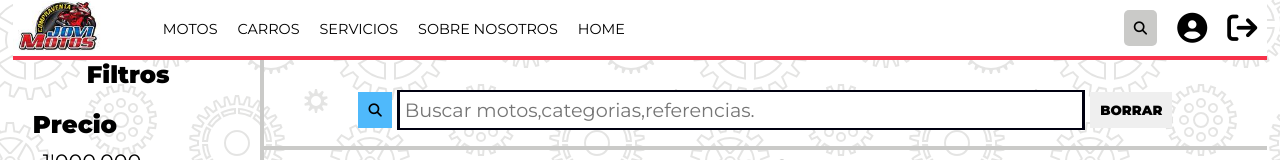
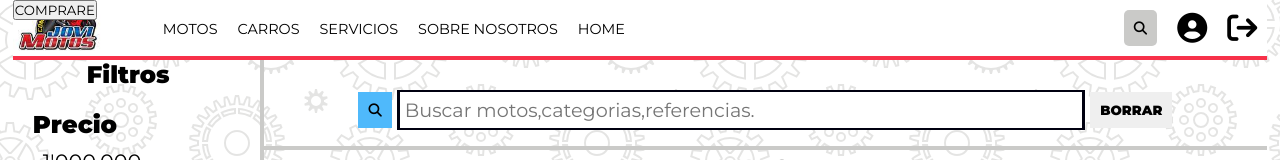
Before and after one commit to haderCabreraa/webPageJOVIMOTOS, a website with bundled scripts: page toSalePage.html in a window 1280 px wide. Shown: the top 160 px of the page. Built offline with nearby package versions, Linux system fonts and the light colour scheme; data requests are answered from the project's data file.

Commit message:
arreglar boton

```diff
--- a/toSalePage.css
+++ b/toSalePage.css
@@ -785,7 +785,9 @@ ul {
 }
 
 /*FACTURA CARRITO*/
-
+#containerFacture{
+    position: fixed;
+}
 .probando{
     border-bottom-left-radius: 15px;
     display: grid;
--- a/toSalePage.html
+++ b/toSalePage.html
@@ -195,9 +195,14 @@
         </footer>
         <p class="copyr">COPYRIGHT 2023 - TODOS LOS DERECHOS RESERVADOS | JOVIMOTOS S.A </p>
         <div id="getFacture" class="esconderCarrito"><i class="fa fa-shopping-cart" aria-hidden="true"></i></div>
+        <div id="containerFacture">
             <div id="factura" class="probando ocultarr">
 
             </div>
+            <button>COMPRARE</button>
+        </div>
+
+
 
 
 </div>
```
